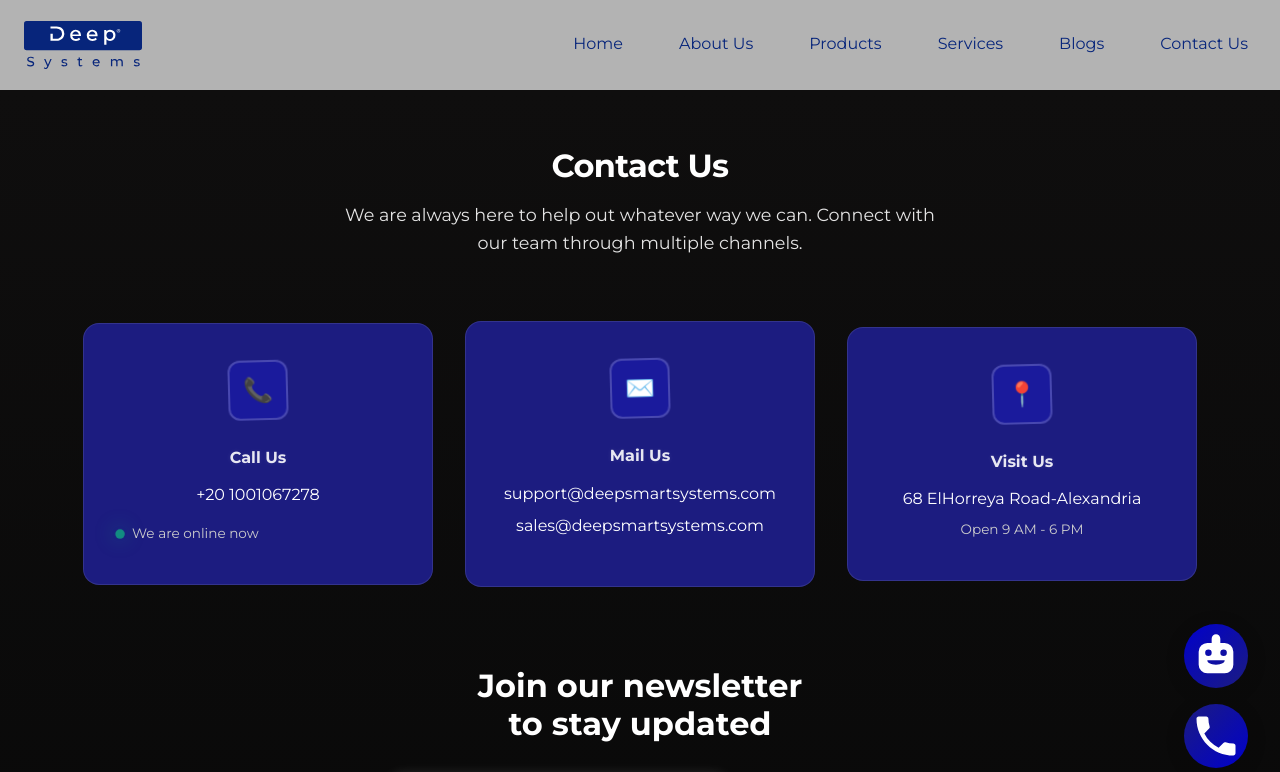
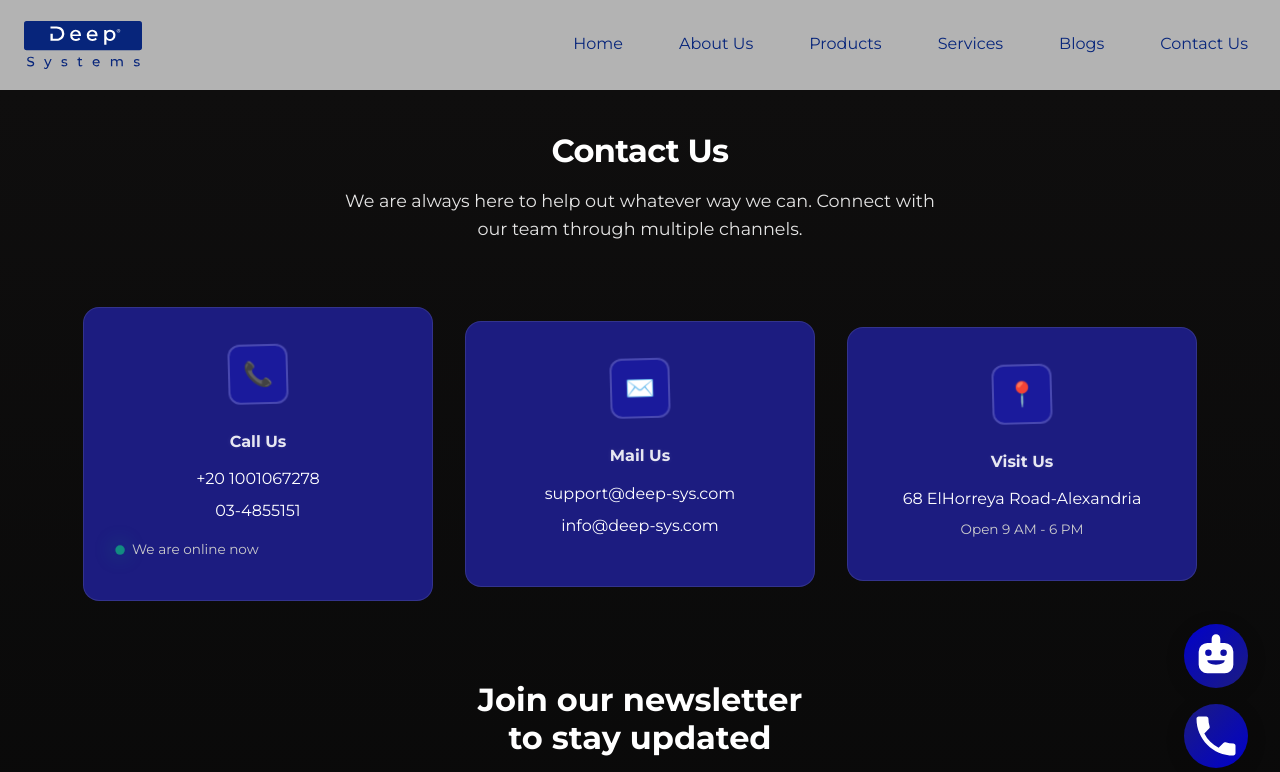
Before and after one commit to AliHusseiin/dss-website, an Angular app: page /contact in a window 1280 px wide. Shown: the top 772 px of the page. Built offline with nearby package versions, Linux system fonts and the light colour scheme.

Commit message:
Update contact.component.html

```diff
--- a/src/app/components/HomePage/contact/contact.component.html
+++ b/src/app/components/HomePage/contact/contact.component.html
@@ -12,6 +12,7 @@
                 <div class="card-icon">📞</div>
                 <h3>Call Us</h3>
                 <p class="info">+20 1001067278</p>
+              <p class="info">03-4855151</p>
                 <div class="status-indicator">
                     <div class="status-dot"></div>
                     <small>We are online now</small>
@@ -23,10 +24,10 @@
                 <h3>Mail Us</h3>
 
                 <p class="info">
-                    <a href="mailto:support&#64;deepsmartsystems.com">support&#64;deepsmartsystems.com</a>
+                    <a href="mailto:support&#64;deep-sys.com">support&#64;deep-sys.com</a>
                 </p>
                 <p class="info">
-                    <a href="mailto:sales&#64;deepsmartsystems.com">sales&#64;deepsmartsystems.com</a>
+                    <a href="mailto:info&#64;deep-sys.com">info&#64;deep-sys.com</a>
                 </p>
 
             </div>
```
